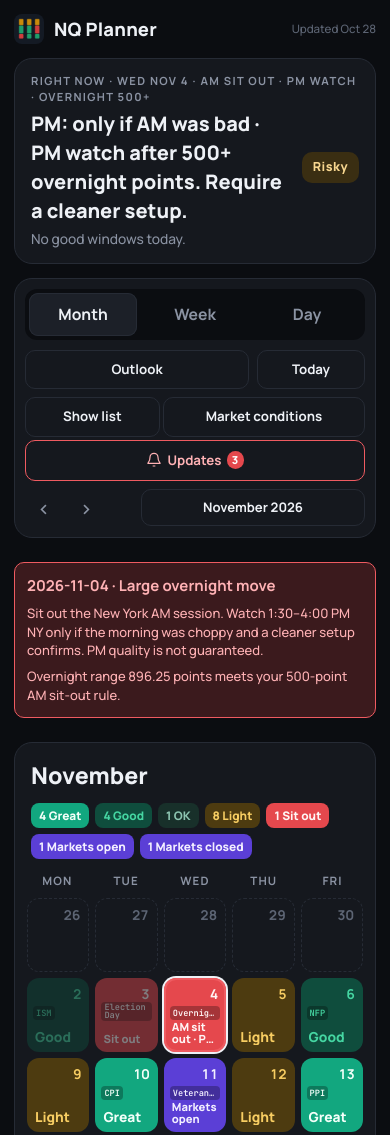
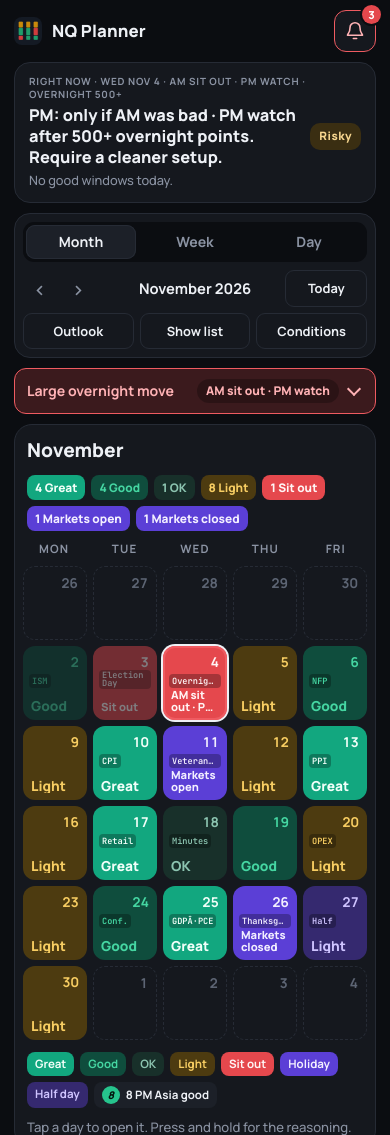
Before and after one commit to kaidsalem48-ui/nq-planner, a plain HTML site: page index.html in a window 390 px wide. Shown: the top 1135 px of the page. Drawn offline with Linux system fonts and the light colour scheme.

Commit message:
Mobile cleanup: header bell notification center, compact controls, collapsible alert; Updates title becomes All updates
Co-Authored-By: Claude Opus 5.5 <noreply@anthropic.com>

```diff
--- a/index.html
+++ b/index.html
@@ -377,7 +377,53 @@ button:focus-visible{outline:2px solid var(--accent);outline-offset:2px}
 #market-updates header{display:flex;align-items:center;gap:6px;flex-wrap:nowrap}
 #market-updates header h3{margin:0;flex:none}
 #market-updates .updates-nav{display:flex;align-items:center;justify-content:center;gap:4px;flex:1;min-width:0;padding:0}
-#market-updates .updates-nav .btn{padding:6px 8px;font-size:.78rem;white-space:nowrap;min-width:0}
+#market-updates .updates-nav .btn{padding:4px 12px;font-size:1.35rem;line-height:1.1;white-space:nowrap;min-width:0}
+#market-updates header .updates-back{flex:none;white-space:nowrap}
+/* ===== header bell / notification center ===== */
+.top-r{display:flex;align-items:center;gap:10px;min-width:0}
+.bell{position:relative;width:42px;height:42px;padding:0;border-radius:12px;border:1px solid var(--line);background:var(--panel);display:grid;place-items:center;color:var(--fg);flex:none}
+.bell:hover{background:var(--panel-2)}
+.bell.has-danger{color:#ffb2b5;border-color:#ef5b61}
+.bell #update-count{position:absolute;top:-6px;right:-6px;min-width:19px;height:19px;padding:0 5px;border-radius:10px;font-size:11px;line-height:19px;text-align:center;box-shadow:0 0 0 2px var(--bg)}
+.sm-only{display:none}
+/* ===== collapsible restriction notice ===== */
+details.condition-notice>summary{display:flex;align-items:center;justify-content:space-between;gap:10px;cursor:pointer;list-style:none}
+details.condition-notice>summary::-webkit-details-marker{display:none}
+details.condition-notice>summary:after{content:'';width:8px;height:8px;border-right:2px solid currentColor;border-bottom:2px solid currentColor;transform:rotate(45deg);margin:-4px 4px 0 0;flex:none;transition:transform .15s}
+details.condition-notice[open]>summary:after{transform:rotate(-135deg);margin-top:4px}
+.cn-tag{margin-left:auto;font-size:.75rem;font-weight:800;padding:3px 9px;border-radius:999px;background:#0004;white-space:nowrap}
+/* ===== phone: compact top so the calendar sits higher ===== */
+@media (max-width:639px){
+  .wrap{gap:10px;padding-block:10px 40px}
+  .upd{display:none}
+  .brand{font-size:1.05rem}
+  .brand img{width:28px;height:28px}
+  .now{padding:12px 14px;gap:3px;border-radius:16px}
+  .now .k{font-size:.62rem;letter-spacing:.08em;line-height:1.35}
+  .now .v{font-size:1.02rem;line-height:1.3;font-weight:750}
+  .now .n{font-size:.8rem}
+  .now .pill{font-size:.72rem;padding:5px 9px}
+  .ctl{padding:8px;gap:8px;border-radius:16px}
+  .seg3{padding:3px;border-radius:11px}
+  .seg3 button{padding:7px 0;font-size:.88rem}
+  .ctl .navrow{display:grid!important;grid-template-columns:repeat(12,minmax(0,1fr));gap:6px;width:100%}
+  .ctl .navrow .list-updates{display:contents}
+  .ctl .navrow .nav-arrows{grid-column:1 / 4;grid-row:1;justify-content:flex-start}
+  .ctl .navrow .arrow{width:34px;height:34px}
+  .ctl .navrow .title{grid-column:4 / 10;grid-row:1;border:0;padding:0;margin:0;font-size:.92rem;text-align:center;align-self:center;overflow:hidden;text-overflow:ellipsis}
+  .ctl .navrow #today{grid-column:10 / 13;grid-row:1}
+  .ctl .navrow #outlook-toggle{grid-column:1 / 5;grid-row:2}
+  .ctl .navrow #lst{grid-column:5 / 9;grid-row:2}
+  .ctl .navrow #conditions-toggle{grid-column:9 / 13;grid-row:2}
+  .ctl .navrow .btn{width:100%;padding:8px 4px;font-size:.8rem;white-space:nowrap;border-radius:9px}
+  .lg-only{display:none}.sm-only{display:inline}
+  #condition-host .condition-notice{margin:0;padding:10px 12px;border-radius:12px}
+  details.condition-notice>summary b{font-size:.88rem}
+  .cal{padding:12px 8px 10px}
+  .calhead{padding:0 4px 10px}
+  .calhead h2{font-size:1.2rem}
+}
+@media (max-width:360px){#market-updates header{flex-wrap:wrap}#market-updates .updates-nav{order:3;flex-basis:100%;padding-top:6px}}
 #market-updates .updates-nav span{font-size:.78rem;white-space:nowrap}
 #market-updates header #updates-close{flex:none;margin-left:auto}
 #market-updates .updates-content.is-list{max-height:min(208px,45dvh);overflow-y:auto;scrollbar-gutter:stable}
@@ -424,7 +470,7 @@ button:focus-visible{outline:2px solid var(--accent);outline-offset:2px}
  <aside class="side">
   <div class="top">
     <button class="brand" id="brand" title="Refresh for the latest schedule"><img src="icon.png" alt="">NQ Planner</button>
-    <div class="upd" id="upd"></div>
+    <div class="top-r"><div class="upd" id="upd"></div><button class="bell updates-toggle" id="updates-toggle" aria-expanded="false" aria-controls="market-updates" aria-label="Updates"><svg width="20" height="20" viewBox="0 0 24 24" fill="none" stroke="currentColor" stroke-width="1.9" stroke-linecap="round" stroke-linejoin="round" aria-hidden="true"><path d="M18 8a6 6 0 0 0-12 0c0 7-3 7-3 9h18c0-2-3-2-3-9M10 21h4"/></svg><span id="update-count" hidden></span></button></div>
   </div>
 
   <section class="panel now" id="now" aria-live="polite"></section>
@@ -442,7 +488,7 @@ button:focus-visible{outline:2px solid var(--accent);outline-offset:2px}
     </div>
     <div class="navrow">
       <button class="btn" id="outlook-toggle" aria-pressed="false">Outlook</button>
-      <span class="list-updates"><button class="btn" id="lst" aria-pressed="false">Show list</button><button class="btn" id="conditions-toggle" aria-pressed="false">Market conditions</button><button class="btn updates-toggle" id="updates-toggle" aria-expanded="false" aria-controls="market-updates" aria-label="Updates"><svg width="16" height="16" viewBox="0 0 24 24" fill="none" stroke="currentColor" stroke-width="1.8" aria-hidden="true"><path d="M18 8a6 6 0 0 0-12 0c0 7-3 7-3 9h18c0-2-3-2-3-9M10 21h4"/></svg><span class="update-label">Updates</span><span id="update-count" hidden></span></button></span>
+      <span class="list-updates"><button class="btn" id="lst" aria-pressed="false">Show list</button><button class="btn" id="conditions-toggle" aria-pressed="false"><span class="lg-only">Market conditions</span><span class="sm-only">Conditions</span></button></span>
       <button class="btn" id="today">Today</button>
       <span class="nav-arrows"><button class="arrow" id="prev" aria-label="Previous">&#8249;</button>
       <button class="arrow" id="next" aria-label="Next">&#8250;</button></span>
@@ -623,7 +669,9 @@ button:focus-visible{outline:2px solid var(--accent);outline-offset:2px}
     if(!conditionEngine.election(day)&&!assessment.large)return '';
     const title=conditionEngine.election(day)?'Election Day restriction':'Large overnight move';
     const reason=assessment.reasons.find(item=>item.includes('500-point AM sit-out'));
-    return `<aside class="condition-notice" role="note"><b>${esc(day)} · ${title}</b><p>${esc(assessment.plan)}</p>${reason?`<p>${esc(reason)}</p>`:''}</aside>`;
+    // One tappable line; the plan and reason open underneath so the calendar stays near the top.
+    const tag=conditionEngine.election(day)?'No trading after 9:30':assessment.pmWatch?'AM sit out · PM watch':'Sit out';
+    return `<details class="condition-notice" role="note"><summary><b>${title}</b><span class="cn-tag">${tag}</span></summary><p>${esc(assessment.plan)}</p>${reason?`<p>${esc(reason)}</p>`:''}</details>`;
   }
   let updatesOpen=false,selectedUpdate=null,seenUpdates={};try{seenUpdates=JSON.parse(localStorage.getItem('nq-condition-updates-seen-v1')||'{}');if(!seenUpdates||Array.isArray(seenUpdates)||typeof seenUpdates!=='object')seenUpdates={};}catch{}
   let archiveConnectionError=false,lastUnread='',checkingArchive=false;
@@ -642,8 +690,8 @@ button:focus-visible{outline:2px solid var(--accent);outline-offset:2px}
     const top=Math.max(12,Math.min(anchor.bottom+8,innerHeight-160));
     panel.style.setProperty('--updates-top',top+'px');
     panel.style.top=top+'px';
-    const mainLeft=innerWidth>=1100?document.querySelector('.mainp').getBoundingClientRect().left+12:12;
-    panel.style.left=Math.max(mainLeft,Math.min(anchor.right-panel.offsetWidth,innerWidth-panel.offsetWidth-12))+'px';
+    // Drop down from the bell, right edges aligned, kept on screen.
+    panel.style.left=Math.max(12,Math.min(anchor.right-panel.offsetWidth,innerWidth-panel.offsetWidth-12))+'px';
   }
   window.addEventListener('resize',positionUpdates);
   window.addEventListener('scroll',positionUpdates,true);
@@ -660,9 +708,10 @@ button:focus-visible{outline:2px solid var(--accent);outline-offset:2px}
     const ids=unread.map(i=>i.id).join('|');if(ids!==lastUnread){$('updates-live').textContent=unread.length?`${unread.length} unread updates. ${unread[0].title}.`:'';lastUnread=ids;}
     const activeIndex=items.findIndex(item=>item.id===selectedUpdate);
     const active=items[activeIndex];
-    // "All updates" and paging sit in the header, between the title and Close.
-    const updatesNav=active?`<nav class="updates-nav" aria-label="Browse updates"><button class="btn" data-update-back>All updates</button><button class="btn" data-update-index="${activeIndex-1}" aria-label="Previous update" ${activeIndex===0?'disabled':''}>←</button><span>${activeIndex+1} of ${items.length}</span><button class="btn" data-update-index="${activeIndex+1}" aria-label="Next update" ${activeIndex===items.length-1?'disabled':''}>→</button></nav>`:'';
-    $('market-updates').innerHTML=`<header><h3>Updates</h3>${updatesNav}<button class="btn" id="updates-close" aria-label="Close updates">Close</button></header>
+    // With an update open, the "Updates" title itself becomes the "All updates" back button; paging sits beside it.
+    const updatesTitle=active?`<button class="btn updates-back" data-update-back>All updates</button>`:'<h3>Updates</h3>';
+    const updatesNav=active?`<nav class="updates-nav" aria-label="Browse updates"><button class="btn" data-update-index="${activeIndex-1}" aria-label="Previous update" ${activeIndex===0?'disabled':''}>←</button><span>${activeIndex+1} of ${items.length}</span><button class="btn" data-update-index="${activeIndex+1}" aria-label="Next update" ${activeIndex===items.length-1?'disabled':''}>→</button></nav>`:'';
+    $('market-updates').innerHTML=`<header>${updatesTitle}${updatesNav}<button class="btn" id="updates-close" aria-label="Close updates">Close</button></header>
     <div class="updates-content${active?'':' is-list'}">${active?`<article class="market-update ${active.severity}"><time class="update-date" datetime="${esc(active.day)}">${esc(D(active.day).toLocaleDateString('en-US',{month:'long',day:'numeric',year:'numeric',timeZone:'UTC'}))}</time><h4>${esc(active.title)}</h4><p>${esc(active.message)}</p><button class="btn" data-update-day="${active.day}">Open market conditions</button></article>`:items.map((item,index)=>`<button class="update-row market-update ${item.severity}" data-update-index="${index}"><strong>${esc(item.title)}${!seenUpdates[item.id]?' · New':''}</strong><span aria-hidden="true">›</span></button>`).join('')||'<p>No updates for this date.</p>'}</div>`;
     $('market-updates').querySelectorAll('[data-update-index]').forEach(button=>button.onclick=()=>{
       selectedUpdate=items[Number(button.dataset.updateIndex)]?.id;
```
